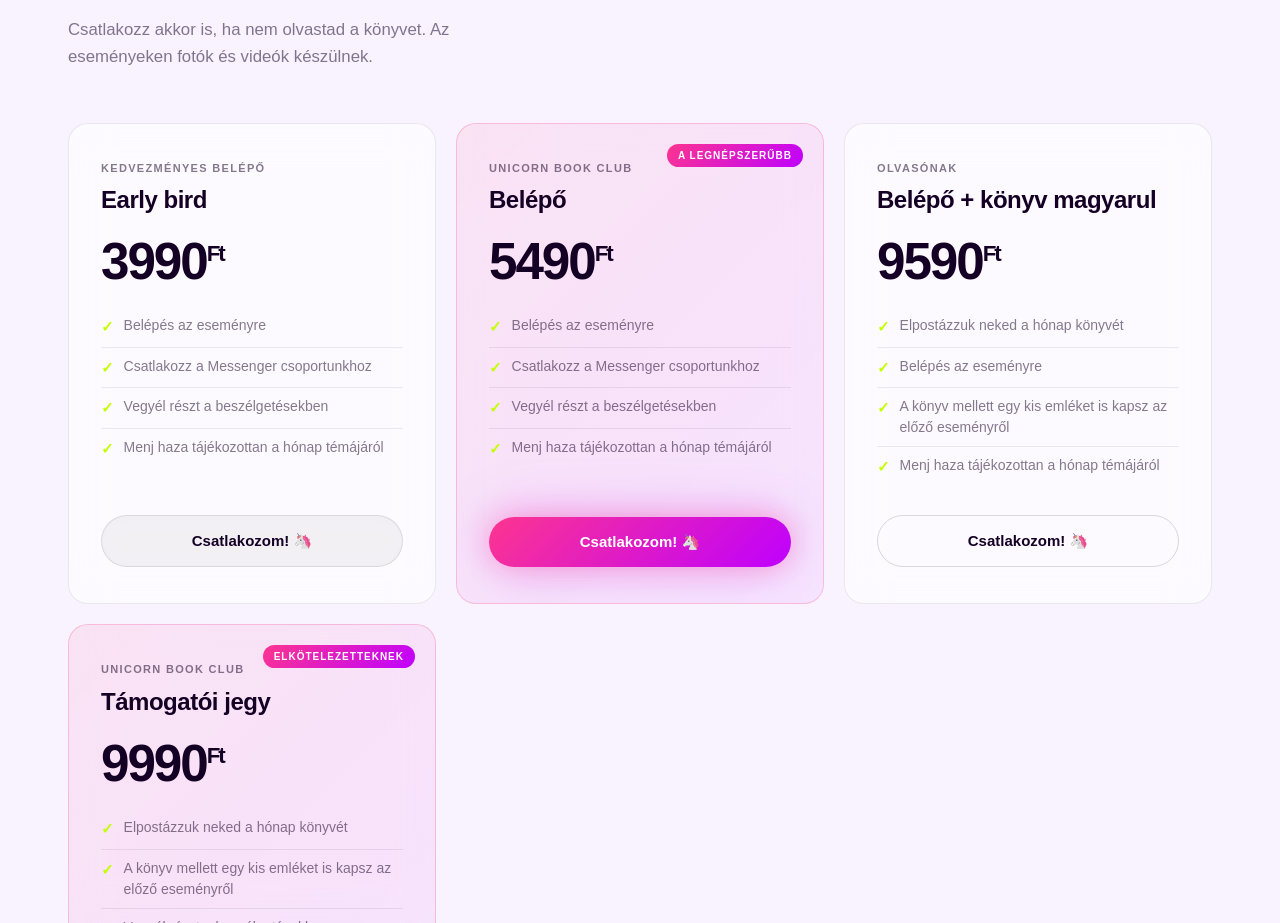
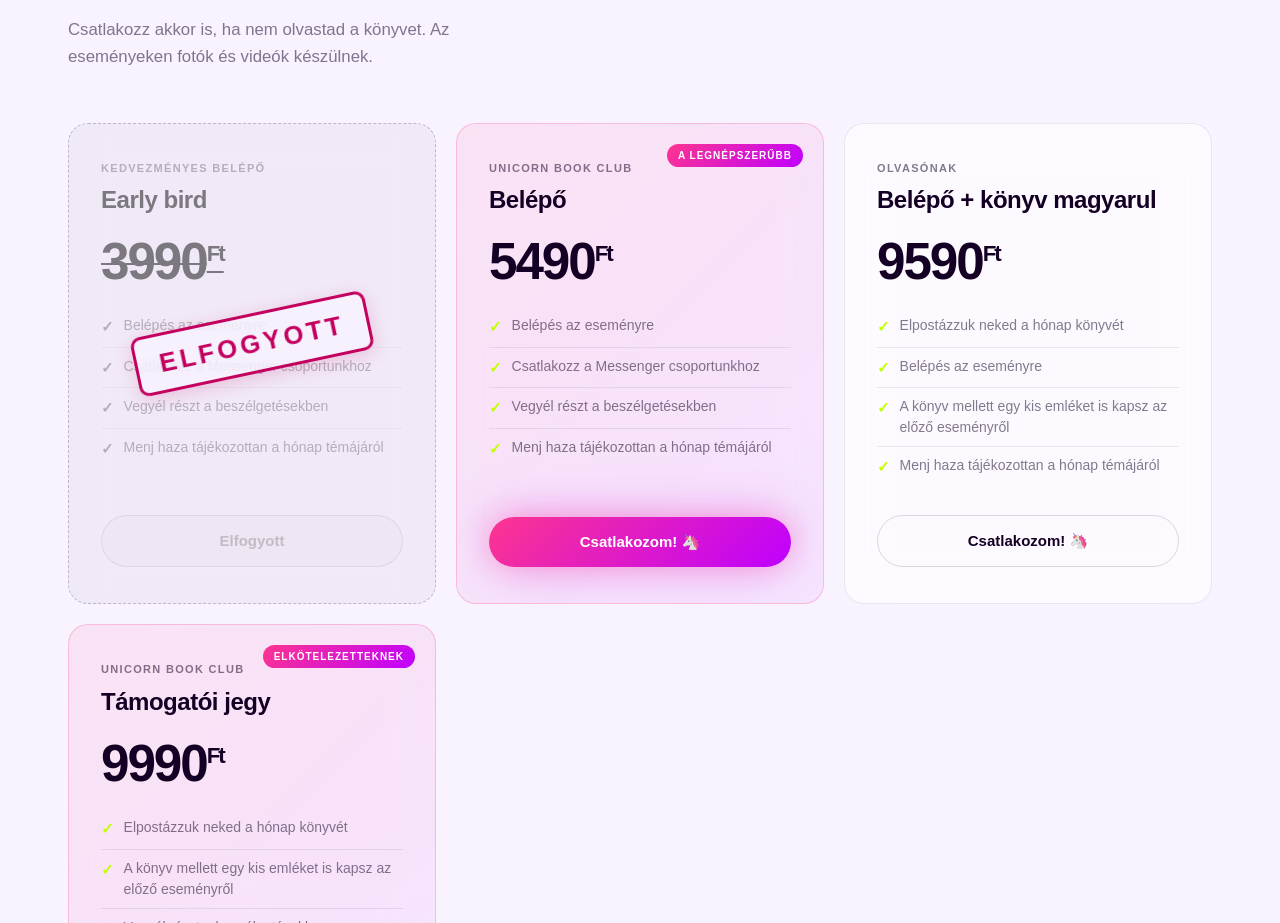
Before and after one commit to sitcom987/unicorn-site, a plain HTML site: page index.html in a window 1280 px wide. Shown: the part 2396-3319 px from the top of the page. Drawn offline with Linux system fonts and the light colour scheme; animation ran at ten frames a second; a web font is replaced by a local one.

Commit message:
Nov 29 early bird sould out

```diff
--- a/index.html
+++ b/index.html
@@ -208,7 +208,8 @@
 
       <div class="tickets-grid">
 
-      <div class="ticket-card glass glass-hover fade-in">
+      <div class="ticket-card glass glass-hover fade-in is-sold-out">
+        <span class="sold-out-stamp">Elfogyott</span>
           <div class="ticket-type">Kedvezményes belépő</div>
           <div class="ticket-name">Early bird</div>
           <div class="ticket-price">3990<sup>Ft</sup></div>
@@ -218,7 +219,7 @@
             <li><span class="tick">✓</span> Vegyél részt a beszélgetésekben</li>
             <li><span class="tick">✓</span> Menj haza tájékozottan a hónap témájáról</li>
           </ul>
-          <a href="https://buy.stripe.com/3cIdR9cEU0osf1Jfbyew80j" class="btn btn-secondary" target="_blank">Csatlakozom! 🦄</a>
+          <span class="btn btn-soldout">Elfogyott</span> <!-- <a href="https://buy.stripe.com/3cIdR9cEU0osf1Jfbyew80j" class="btn btn-secondary" target="_blank">Csatlakozom! 🦄</a> -->
         </div>
 
         <div class="ticket-card glass glass-hover featured fade-in delay-1">
--- a/styles.css
+++ b/styles.css
@@ -1323,6 +1323,62 @@ footer {
   margin-top: 16px;
   font-size: 12px;
   color: var(--text-subtle);
+}
+
+/* ============================================================
+   SOLD-OUT TICKET STATE
+   Usage: add .is-sold-out to the card, add
+   <span class="sold-out-stamp">Elfogyott</span> as first child,
+   and replace the buy link with <span class="btn btn-soldout">Elfogyott</span>
+   ============================================================ */
+.event-ticket-card.is-sold-out,
+.ticket-card.is-sold-out {
+  pointer-events: none;
+  background: rgba(255,255,255,0.025);
+  border: 1px dashed rgba(255,255,255,0.14);
+  transform: none !important;
+  box-shadow: none !important;
+}
+
+.is-sold-out > *:not(.sold-out-stamp) {
+  filter: grayscale(1);
+  opacity: 0.38;
+}
+
+.is-sold-out .ticket-price { text-decoration: line-through; text-decoration-thickness: 2px; }
+.is-sold-out .tick { color: var(--text-muted); }
+.is-sold-out .event-ticket-badge,
+.is-sold-out .popular-badge { background: var(--text-muted); }
+
+.sold-out-stamp {
+  position: absolute;
+  top: 46%;
+  left: 50%;
+  transform: translate(-50%, -50%) rotate(-12deg);
+  padding: 8px 22px;
+  font-size: 1.6rem;
+  font-weight: 900;
+  letter-spacing: 0.14em;
+  text-transform: uppercase;
+  white-space: nowrap;
+  color: var(--pink);
+  border: 3px solid var(--pink);
+  border-radius: 10px;
+  background: rgba(6,0,14,0.72);
+  -webkit-backdrop-filter: blur(4px);
+  backdrop-filter: blur(4px);
+  box-shadow: 0 0 28px var(--pink-glow);
+  z-index: 2;
+}
+
+.btn.btn-soldout {
+  margin-top: 16px;
+  width: 100%;
+  background: transparent;
+  color: var(--text-subtle);
+  border: 1px solid var(--card-border);
+  cursor: not-allowed;
+  box-shadow: none;
 }
 
 /* ============================================================
@@ -1806,3 +1862,22 @@ footer {
 @media (max-width: 480px) {
   .social-follow-grid { grid-template-columns: repeat(2, 1fr); gap: 12px; }
 }
+
+/* Sold-out ticket state – light scheme */
+[data-theme="light"] .event-ticket-card.is-sold-out,
+[data-theme="light"] .ticket-card.is-sold-out {
+  background: rgba(21,0,37,0.035);
+  border: 1px dashed rgba(21,0,37,0.22);
+}
+[data-theme="light"] .is-sold-out > *:not(.sold-out-stamp) { opacity: 0.5; }
+[data-theme="light"] .sold-out-stamp {
+  color: #C4005F;
+  border-color: #C4005F;
+  background: rgba(248,243,255,0.88);
+  box-shadow: 0 4px 18px rgba(196,0,95,0.18);
+}
+[data-theme="light"] .btn.btn-soldout {
+  color: rgba(21,0,37,0.38);
+  border-color: rgba(21,0,37,0.14);
+  background: rgba(21,0,37,0.03);
+}
```
Also changed, not shown: 2026/11-29.html (+3 -2 lines).
